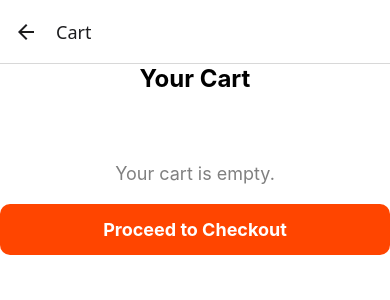
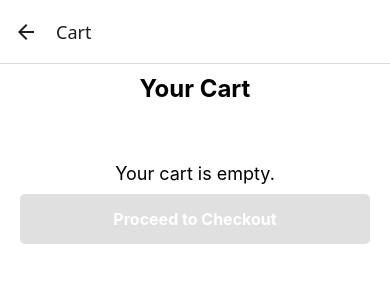
Before and after one commit to yourstruly-priyanshu/RENTIFY, a React Native app: screen /CartScreen in a window 390 px wide. Shown: the top 300 px of the page. Built offline with nearby package versions, Linux system fonts and the light colour scheme; no server answers; the database is empty; what expo-web-browser would draw is missing.

Commit message:
Update CartScreen.js

```diff
--- a/SRC/CartScreen.js
+++ b/SRC/CartScreen.js
@@ -1,4 +1,3 @@
-//cart
 import React, { useState } from "react";
 import {
   View,
@@ -8,24 +7,33 @@ import {
   TouchableOpacity,
   SafeAreaView,
 } from "react-native";
-import styles from "./stylesheets/CartScreenStyles";
 import Icon from "react-native-vector-icons/FontAwesome";
 
-export default function CartScreen({ navigation, route }) {
+const CartScreen = ({ navigation, route }) => {
   const [cartItems, setCartItems] = useState(route.params?.cartItems || []);
 
-  const removeFromCart = (id) => {
-    setCartItems(cartItems.filter((item) => item.id !== id));
+  const removeFromCart = (index) => {
+    setCartItems((prevItems) => {
+      const updatedCart = [...prevItems];
+      updatedCart.splice(index, 1);
+      return updatedCart;
+    });
   };
 
-  const renderCartItem = ({ item }) => (
+  const handleCheckout = () => {
+    if (cartItems.length > 0) {
+      navigation.navigate("Payment", { cartItems });
+    }
+  };
+
+  const renderCartItem = ({ item, index }) => (
     <View style={styles.cartItem}>
       <Image source={{ uri: item.imageUrl }} style={styles.cartImage} />
       <View style={styles.cartInfo}>
         <Text style={styles.cartName}>{item.name}</Text>
         <Text style={styles.cartPrice}>₹{item.pricePerDay}/day</Text>
       </View>
-      <TouchableOpacity onPress={() => removeFromCart(item.id)}>
+      <TouchableOpacity onPress={() => removeFromCart(index)}>
         <Icon name="trash" size={24} color="red" />
       </TouchableOpacity>
     </View>
@@ -37,15 +45,81 @@ export default function CartScreen({ navigation, route }) {
       {cartItems.length > 0 ? (
         <FlatList
           data={cartItems}
-          keyExtractor={(item) => item.id}
+          keyExtractor={(item, index) => `${item.id}-${index}`}
           renderItem={renderCartItem}
         />
       ) : (
         <Text style={styles.emptyCartText}>Your cart is empty.</Text>
       )}
-      <TouchableOpacity style={styles.checkoutButton}>
+      <TouchableOpacity
+        style={[styles.checkoutButton, !cartItems.length && styles.disabledButton]}
+        onPress={handleCheckout}
+        disabled={!cartItems.length}
+      >
         <Text style={styles.checkoutText}>Proceed to Checkout</Text>
       </TouchableOpacity>
     </SafeAreaView>
   );
-}
+};
+
+const styles = {
+  container: {
+    flex: 1,
+    padding: 10,
+    backgroundColor: '#fff',
+  },
+  title: {
+    fontSize: 24,
+    fontWeight: 'bold',
+    marginBottom: 10,
+    textAlign: 'center',
+  },
+  cartItem: {
+    flexDirection: 'row',
+    padding: 10,
+    borderBottomWidth: 1,
+    borderBottomColor: '#eee',
+    alignItems: 'center',
+  },
+  cartImage: {
+    width: 80,
+    height: 80,
+    borderRadius: 5,
+  },
+  cartInfo: {
+    flex: 1,
+    marginLeft: 10,
+  },
+  cartName: {
+    fontSize: 16,
+    fontWeight: 'bold',
+  },
+  cartPrice: {
+    fontSize: 14,
+    color: '#666',
+    marginTop: 5,
+  },
+  emptyCartText: {
+    fontSize: 18,
+    textAlign: 'center',
+    marginTop: 50,
+  },
+  checkoutButton: {
+    backgroundColor: '#007bff',
+    padding: 15,
+    borderRadius: 5,
+    margin: 10,
+    alignItems: 'center',
+  },
+  disabledButton: {
+    backgroundColor: '#cccccc',
+    opacity: 0.6,
+  },
+  checkoutText: {
+    color: '#fff',
+    fontSize: 16,
+    fontWeight: 'bold',
+  },
+};
+
+export default CartScreen;
```
